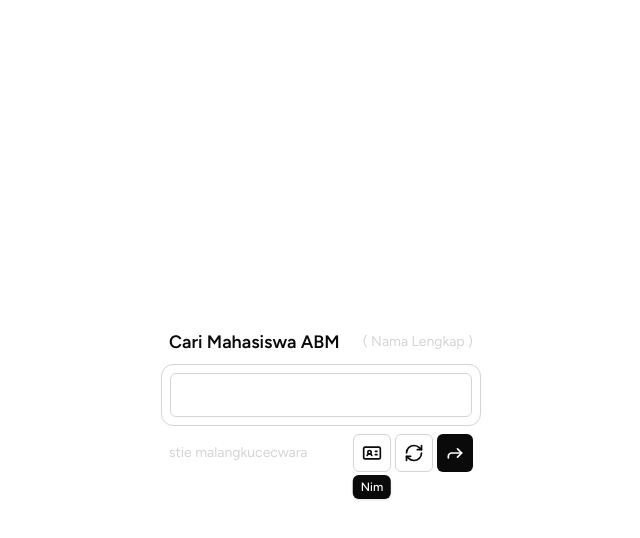
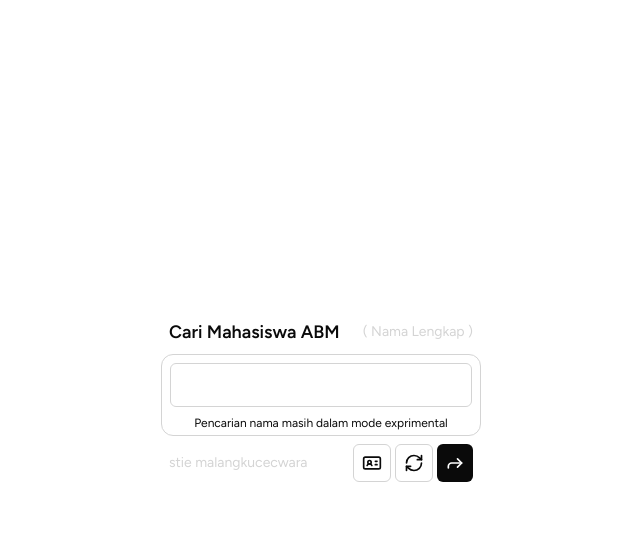
Before and after one commit to MuhammadAlim7/CariMahasiswaABM, a Next.js app: page / in a window 1280 px wide. Both pictures are taken after a click on the button 691 px from the left and 479 px from the top of the page. Shown: the top 538 px of the page, without its empty margins (319-959 px from the left). Built offline with nearby package versions, Linux system fonts and the light colour scheme.

Commit message:
fix the other things

```diff
--- a/src/app/api/name-scrape/route.ts
+++ b/src/app/api/name-scrape/route.ts
@@ -1,6 +1,8 @@
 /* eslint-disable @typescript-eslint/no-explicit-any */
 import { NextRequest, NextResponse } from "next/server";
 import * as cheerio from "cheerio";
+
+export const runtime = "nodejs";
 
 export async function GET(request: NextRequest) {
    const { searchParams } = new URL(request.url);
@@ -72,6 +74,13 @@ export async function GET(request: NextRequest) {
          results.push({ nama, nim, perguruan_tinggi, program_studi });
       });
 
+      if (results.length === 0) {
+         return NextResponse.json(
+            { error: "Data tidak ditemukan" },
+            { status: 404 },
+         );
+      }
+
       return NextResponse.json({
          query,
          count: results.length,
--- a/src/app/components/NimSearch.tsx
+++ b/src/app/components/NimSearch.tsx
@@ -136,14 +136,16 @@ export default function NimSearch() {
                   },
                });
                const json = await res.json();
-               if (!res.ok) throw new Error(json.error || "Unknown error");
+               if (!res.ok) {
+                  throw new Error(json.error || "Unknown error");
+               }
                return json;
             };
 
             // console.log("load 01");
             const result = await fetchNimFromName();
 
-            console.table(result?.data);
+            // console.table(result?.data);
 
             const nim = result.data?.[0]?.nim;
             if (!nim) {
@@ -268,7 +270,7 @@ export default function NimSearch() {
 
             <motion.div
                layout
-               className="border-secondary bg-background flex w-80 justify-center overflow-hidden rounded-xl border p-2"
+               className="border-secondary bg-background flex w-80 flex-col justify-center overflow-hidden rounded-xl border p-2"
             >
                <AnimatePresence>
                   {inputTypeName ? (
@@ -369,7 +371,24 @@ export default function NimSearch() {
                      </motion.div>
                   )}
                </AnimatePresence>
+               {inputTypeName && (
+                  <motion.span
+                     initial={{ opacity: 0, height: 0, marginTop: 0 }}
+                     animate={{ opacity: 1, height: 12, marginTop: 8 }}
+                     exit={{ opacity: 0, height: 0, marginTop: 0 }}
+                     transition={{
+                        duration: 0.8,
+                        delay: 1.0,
+                        ease: [0, 0.71, 0.2, 1.01],
+                     }}
+                     layout
+                     className="text-center text-xs"
+                  >
+                     Pencarian nama masih dalam mode exprimental
+                  </motion.span>
+               )}
             </motion.div>
+
             <motion.div
                layout
                className="flex items-center justify-between gap-x-2 p-2"
```
